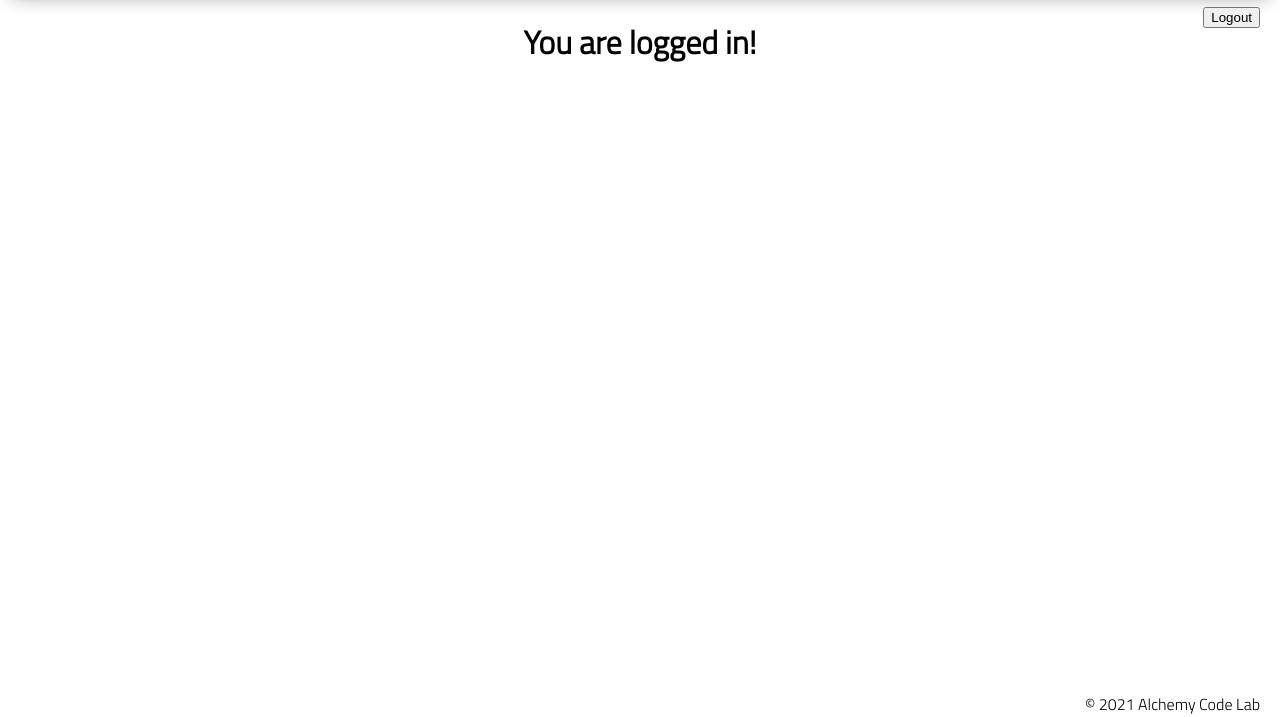
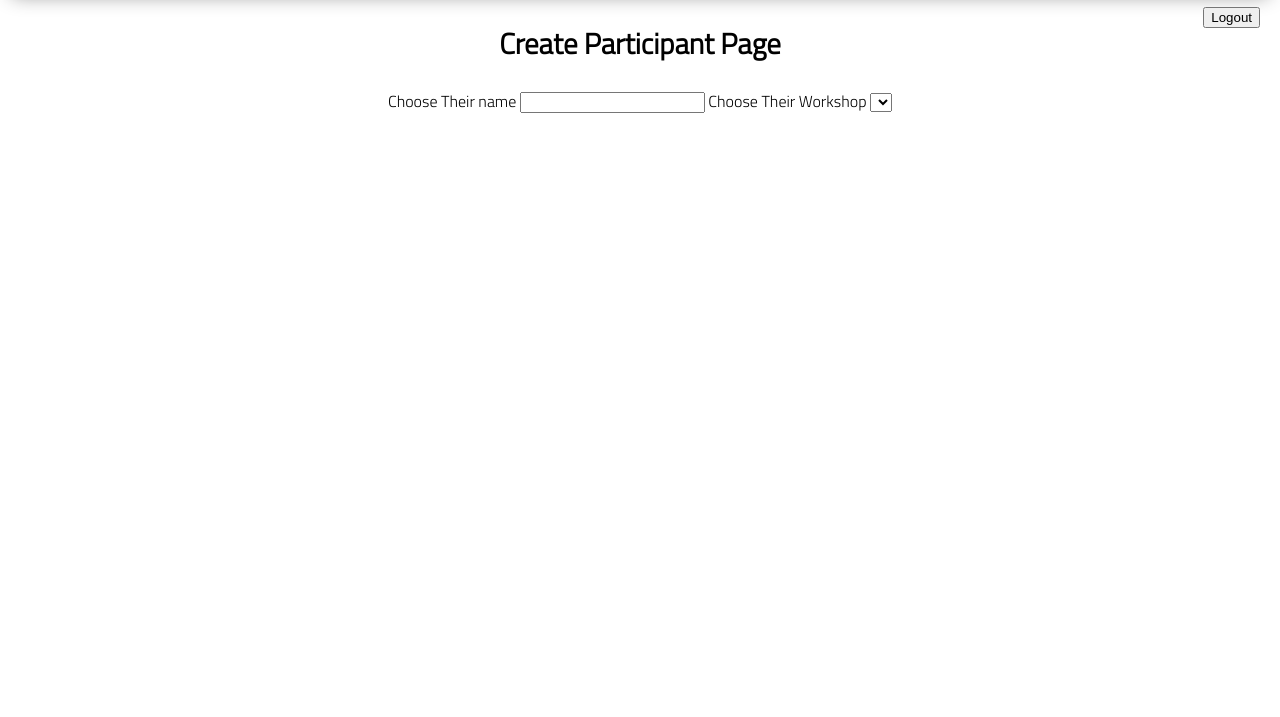
Before and after one commit to austinbhan/workshop-organizer, a plain HTML site: page create-page/index.html in a window 1280 px wide. Shown: the part 83-800 px from the top of the page. Drawn offline with nearby package versions, Linux system fonts and the light colour scheme.

Commit message:
Created HTML Elements for create-page

```diff
--- a/create-page/create-page.js
+++ b/create-page/create-page.js
@@ -7,3 +7,5 @@ const logoutButton = document.getElementById('logout');
 logoutButton.addEventListener('click', () => {
     logout();
 });
+
+console.log('This Page is Correctly Linked');
--- a/create-page/index.html
+++ b/create-page/index.html
@@ -21,7 +21,20 @@
     </header>
     <button id="logout">Logout</button>
     <main>
-        <h1>You are logged in!</h1>
+        <h2>Create Participant Page</h2>
+        <form class="create-form">
+            <label>
+                Choose Their name
+                <input id="create-name" name="create-name">
+            </label>
+            <label>
+                Choose Their Workshop
+                <select id="choose-workshop" name="choose-workshop">
+            </label>
+            <button>
+                Submit
+            </button>
+        </form>
     </main>
     <footer>
         <div class="copy gutter-right">&copy; 2021 Alchemy Code Lab</div>
--- a/list-page/list-page.js
+++ b/list-page/list-page.js
@@ -28,7 +28,6 @@ export async function renderWorkShops() {
             ul.append(participantName);
         }
 
-
         workShopsContainer.append(workShopDiv);
         workShopDiv.append(h3, ul);
     }
```
